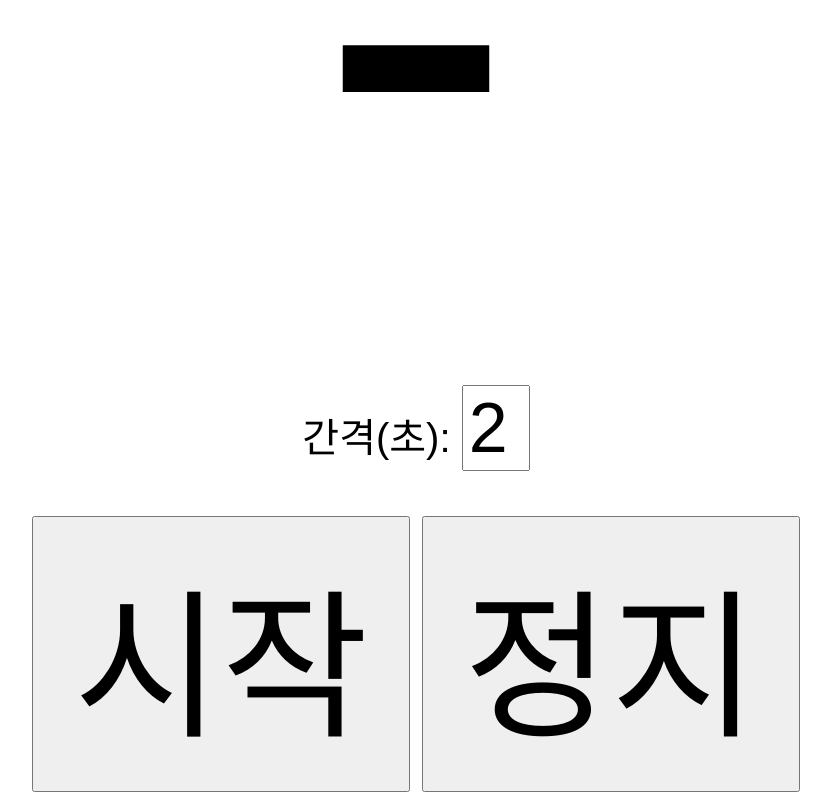
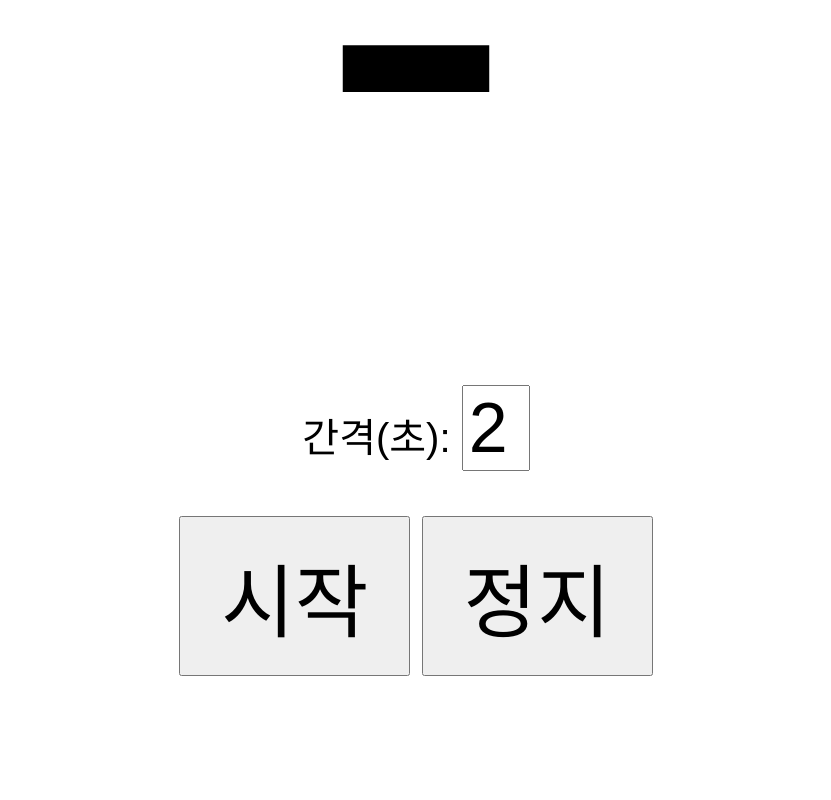
Before and after one commit to hellohijog/note-practice, a plain HTML site: page index.html in a window 1280 px wide. Shown: the part 592-1392 px from the top of the page, without its empty margins (224-1055 px from the left). After the commit the page ends 1276 px from the top, so only its background shows below. Drawn offline with Linux system fonts and the light colour scheme.

Commit message:
Update index.html

```diff
--- a/index.html
+++ b/index.html
@@ -25,7 +25,7 @@
             text-align: center;
             }
             #controls button {
-        font-size: 160px;
+        font-size: 80px;
         padding: 20px 40px;
         }
     </style>
```
